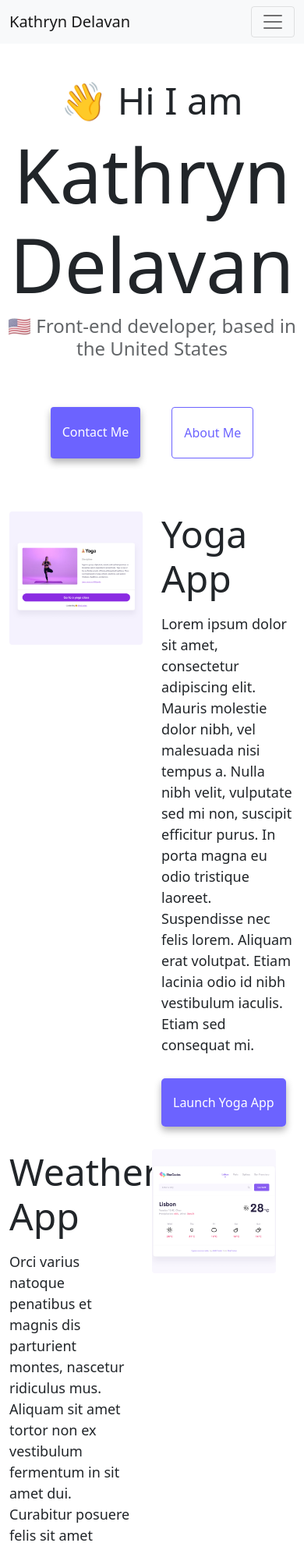
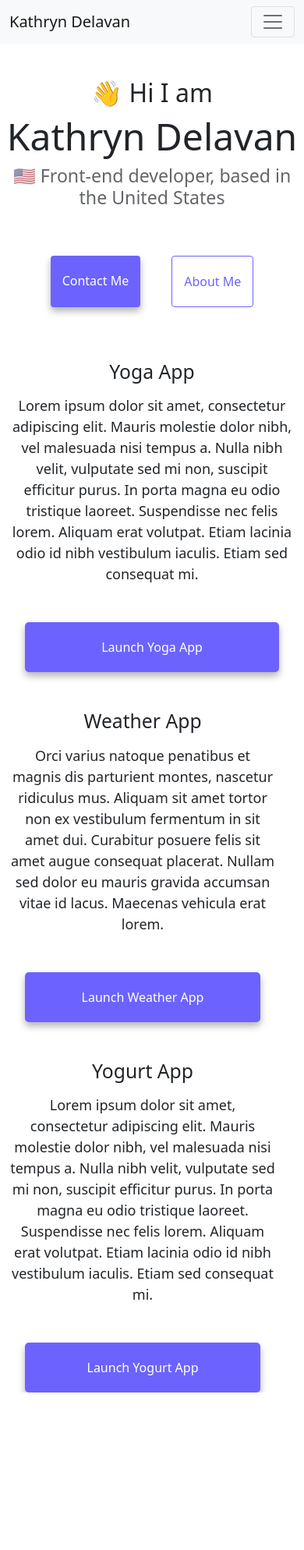
Before and after one commit to kdelavan/responsive-homework-wk-3, a plain HTML site: page index.html in a window 390 px wide. Shown: the top 1988 px of the page at 78% size. After the commit the page ends 1786 px from the top, so only its background shows below. Drawn offline with nearby package versions, Linux system fonts and the light colour scheme.

Commit message:
Updated pages to ensure responsiveness on mobile

```diff
--- a/index.html
+++ b/index.html
@@ -64,8 +64,8 @@
         </div>
       </div>
     </nav>
-    <h2 class="text-center">👋 Hi I am</h2>
-    <h1 class="text-center">Kathryn Delavan</h1>
+    <h2 class="text-center greeting">👋 Hi I am</h2>
+    <h1 class="text-center myName">Kathryn Delavan</h1>
     <h3 class="text-center">
       🇺🇸 Front-end developer, based in the United States
     </h3>
@@ -82,10 +82,10 @@
           <img
             src="images/yoga.png"
             alt="yoga project"
-            class="img-fluid rounded"
+            class="img-fluid rounded d-none d-sm-block"
           />
         </div>
-        <div class="col-6">
+        <div class="col-sm-6">
           <h2 class="mb-3">Yoga App</h2>
           <p>
             Lorem ipsum dolor sit amet, consectetur adipiscing elit. Mauris
@@ -96,14 +96,14 @@
             consequat mi.
           </p>
           <div class="mt-5">
-            <a href="#" title="Launch yoga app" class="primary-link"
+            <a href="#" title="Launch yoga app" class="primary-link app-link"
               >Launch Yoga App</a
             >
           </div>
         </div>
 
         <div class="row mt-5">
-          <div class="col-6">
+          <div class="col-sm-6">
             <h2 class="mb-3">Weather App</h2>
             <p>
               Orci varius natoque penatibus et magnis dis parturient montes,
@@ -113,7 +113,10 @@
               vitae id lacus. Maecenas vehicula erat lorem.
             </p>
             <div class="mt-5">
-              <a href="#" title="Launch weather app" class="primary-link"
+              <a
+                href="#"
+                title="Launch weather app"
+                class="primary-link app-link"
                 >Launch Weather App</a
               >
             </div>
@@ -122,7 +125,7 @@
             <img
               src="images/weather.png"
               alt="weather application"
-              class="img-fluid rounded"
+              class="img-fluid rounded d-none d-sm-block"
             />
           </div>
         </div>
@@ -132,10 +135,10 @@
             <img
               src="images/yogurt.png"
               alt="yogurt project"
-              class="img-fluid rounded"
+              class="img-fluid rounded d-none d-sm-block"
             />
           </div>
-          <div class="col-6">
+          <div class="col-sm-6">
             <h2 class="mb-3">Yogurt App</h2>
             <p>
               Lorem ipsum dolor sit amet, consectetur adipiscing elit. Mauris
@@ -146,7 +149,10 @@
               iaculis. Etiam sed consequat mi.
             </p>
             <div class="mt-5">
-              <a href="#" title="Launch yogurt app" class="primary-link"
+              <a
+                href="#"
+                title="Launch yogurt app"
+                class="primary-link app-link"
                 >Launch Yogurt App</a
               >
             </div>
--- a/styles.css
+++ b/styles.css
@@ -10,15 +10,11 @@ body {
 }
 
 h2 {
-  font-size: 48px !important;
-}
-
-h1 {
-  font-size: 96px !important;
+  font-size: 48px;
 }
 
 h3 {
-  font-size: 24px !important;
+  font-size: 24px;
   opacity: 0.7;
 }
 
@@ -33,6 +29,13 @@ p {
   line-height: 1.5;
 }
 
+.greeting {
+  font-size: 48px;
+}
+
+.myName {
+  font-size: 96px;
+}
 .text-center {
   text-align: center !important;
 }
@@ -78,6 +81,7 @@ p {
   color: var(--primary-color);
   font-size: 28px;
   text-decoration: none;
+  margin-bottom: 20px;
 }
 
 .email-link:hover {
@@ -101,3 +105,37 @@ p {
 .about-paragraph p {
   margin: 30px 0;
 }
+
+@media (max-width: 576px) {
+  p {
+    text-align: center;
+  }
+
+  h2 {
+    font-size: 32px;
+    text-align: center;
+  }
+
+  h1 {
+    font-size: 48px;
+  }
+  .greeting {
+    font-size: 32px;
+  }
+
+  .myName {
+    font-size: 48px;
+  }
+
+  .app-link {
+    display: block;
+    text-align: center;
+    margin: 0 20px;
+  }
+}
+
+@media (min-width: 576) {
+  .d-sm-block {
+    display: block !important;
+  }
+}
```
Also changed, not shown: about.html (+45 -18 lines).
